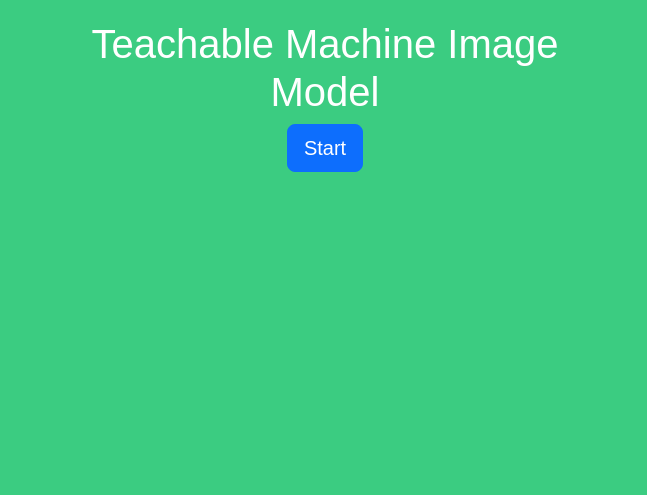
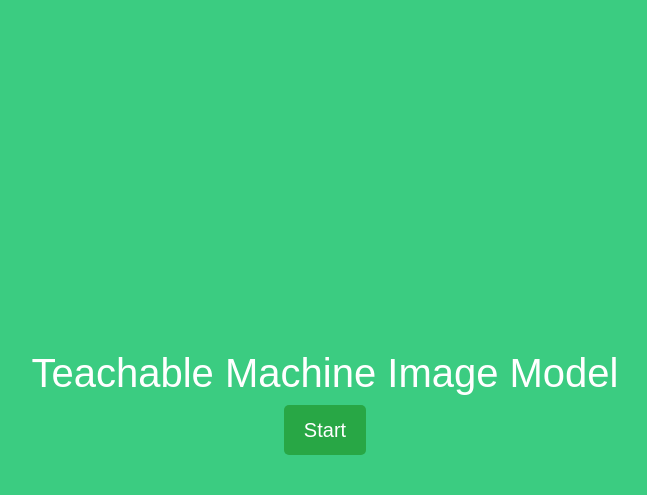
Before and after one commit to Jefdeniel/teachable_machine, a website: page index.html in a window 1280 px wide. Shown: the whole page, without its empty margins (315-962 px from the left). Drawn offline with nearby package versions, Linux system fonts and the light colour scheme.

Commit message:
🩹 Update image and center stuff

```diff
--- a/index.html
+++ b/index.html
@@ -13,11 +13,6 @@
             padding-top: 20px;
         }
 
-        .container {
-            max-width: 600px;
-            margin: 0 auto;
-        }
-
         #webcam-container {
             margin-bottom: 20px;
         }
@@ -30,7 +25,8 @@
             border-radius: 5px;
         }
 
-        button-primary {
+        /* Add custom class for the primary button */
+        .custom-primary-button {
             background-color: #28a745;
             color: #fff;
             border: none;
@@ -41,11 +37,13 @@
     </style>
 </head>
 <body>
-    <div class="container">
-        <h1 class="text-center text-white">Teachable Machine Image Model</h1>
-        <button type='button' onclick='init()' class="btn btn-lg btn-primary d-block mx-auto">Start</button>
-        <div id='webcam-container' class="text-center"></div>
-        <div id='label-container' class="text-center"></div>
+    <div class="container d-flex justify-content-center align-items-center" style="height: 100vh;">
+        <div class="text-center">
+            <h1 class="text-white">Teachable Machine Image Model</h1>
+            <button type='button' onclick='init()' class="btn btn-lg btn-primary custom-primary-button mb-3">Start</button>
+            <div id='webcam-container'></div>
+            <div id='label-container' class="text-center"></div>
+        </div>
     </div>
 
     <script src="https://cdn.jsdelivr.net/npm/@tensorflow/tfjs@1.3.1/dist/tf.min.js"></script>
```
Also changed, not shown: example.png.
